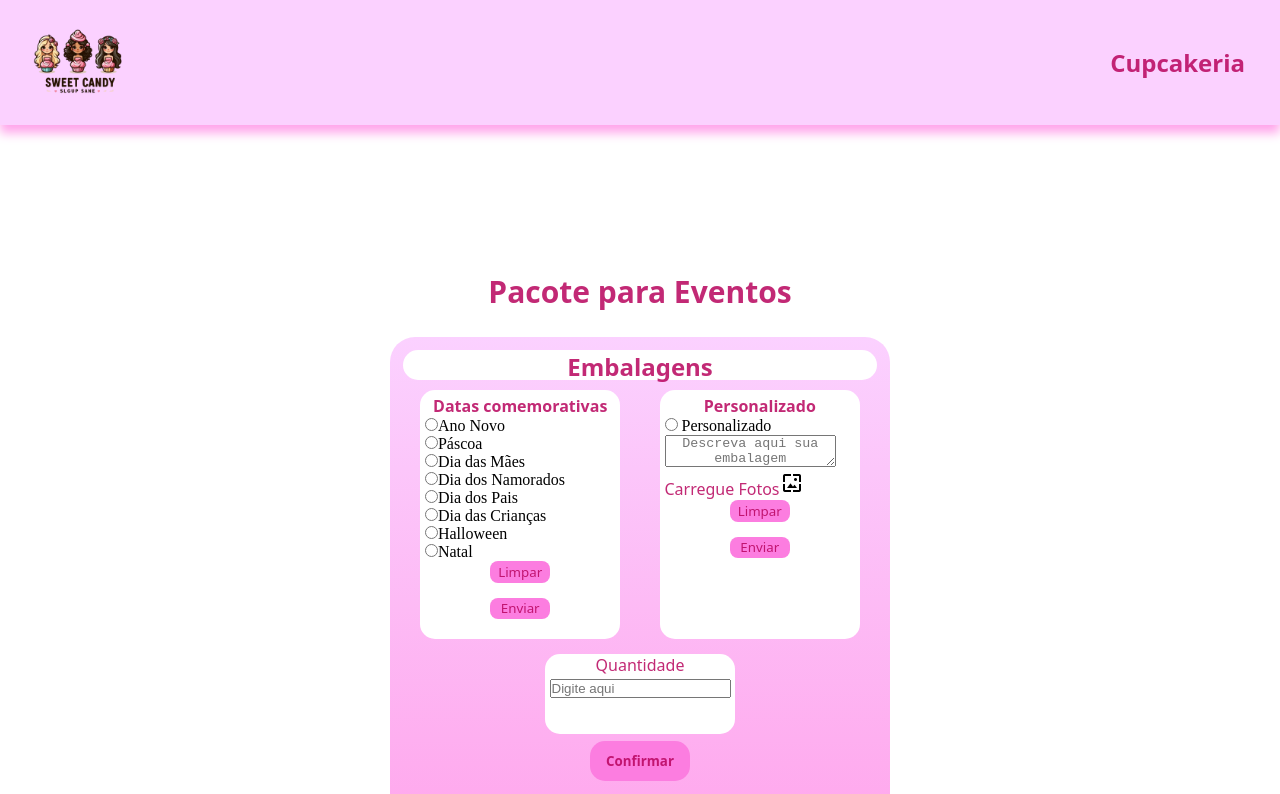
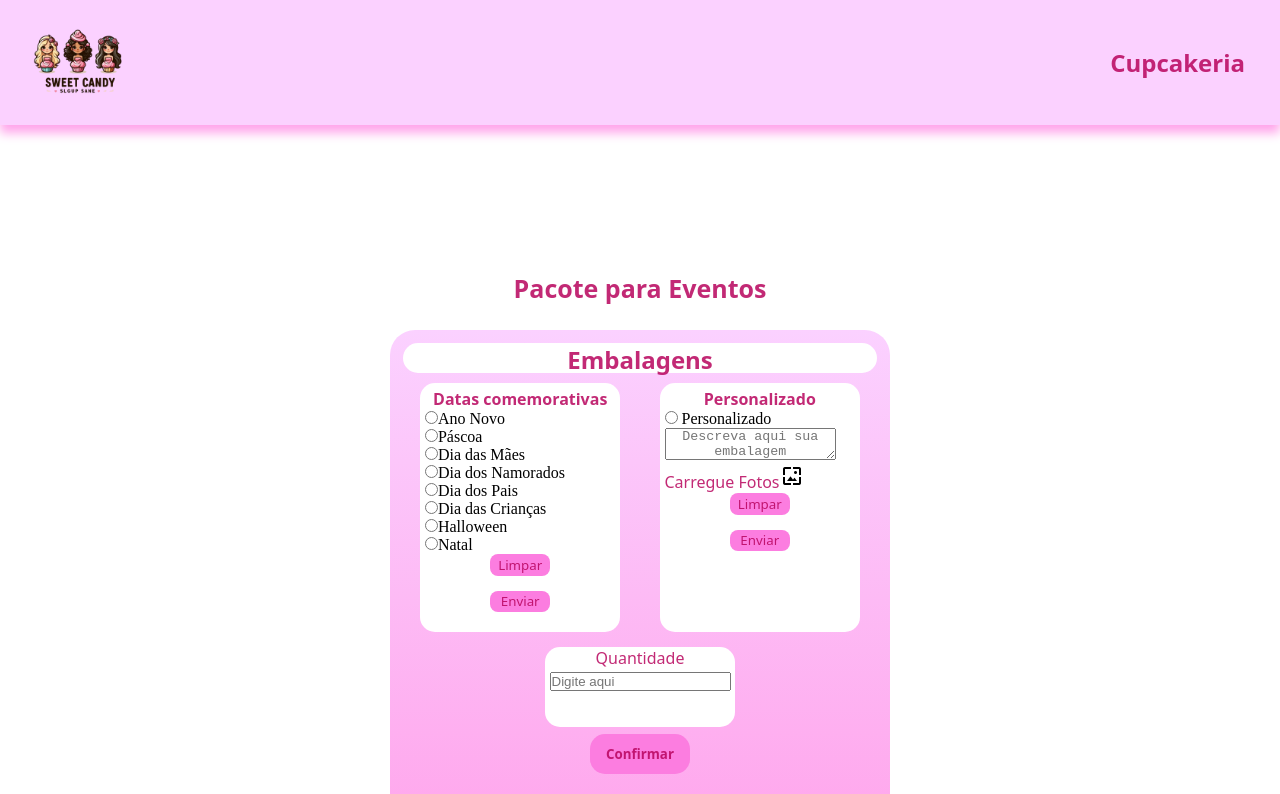
Before and after one commit to cecilioana/fabrica_react, a Next.js app: page /eventos in a window 1280 px wide. Shown: the top 794 px of the page. Built offline with nearby package versions, Linux system fonts and the light colour scheme; a web font is replaced by a local one.

Commit message:
ultima tentativa titulo

```diff
--- a/src/app/eventos/eventos.module.css
+++ b/src/app/eventos/eventos.module.css
@@ -2,7 +2,7 @@
     text-align: center;
     font-family: "Coiny", system-ui;
     color: var(--cor4);
-    font-size: 30px;
+    font-size: 25px;
     padding: 2%;
 }
 
```
